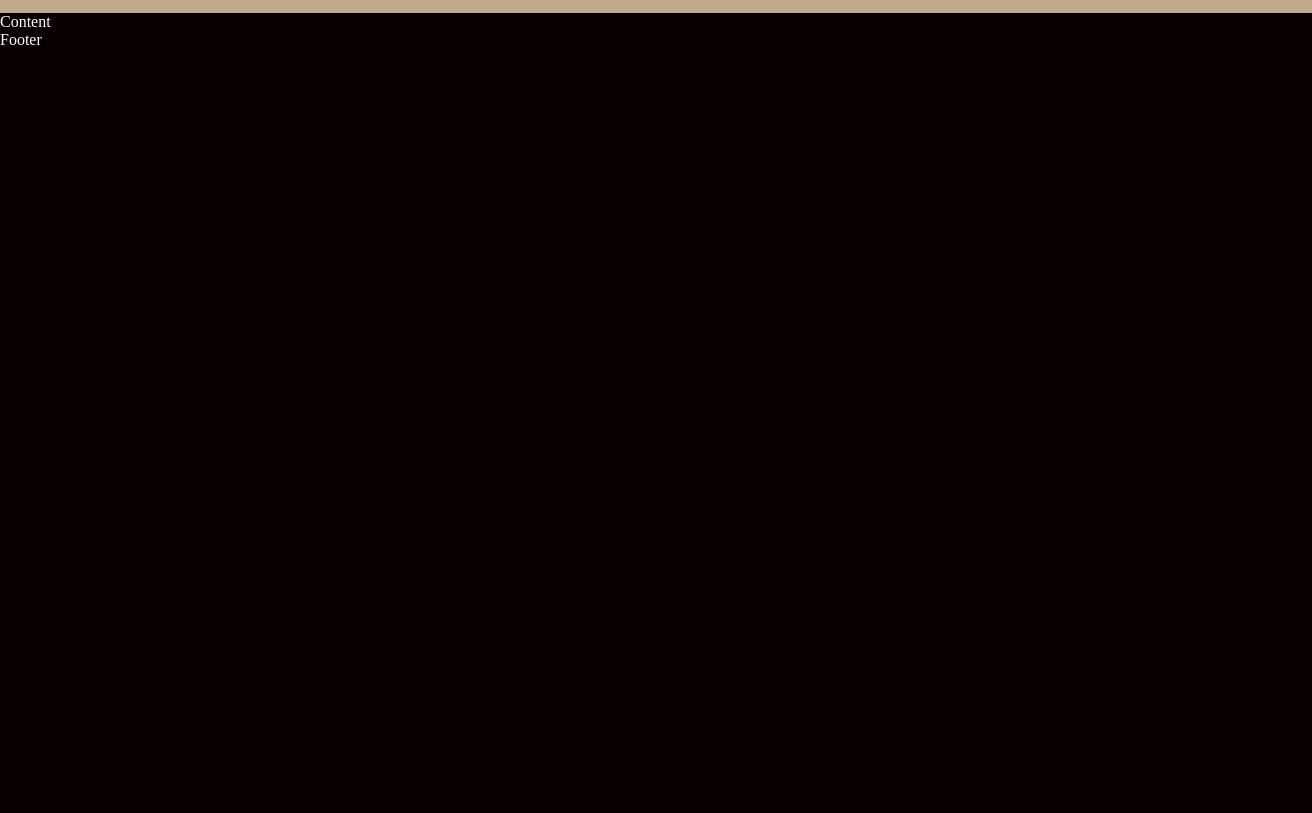
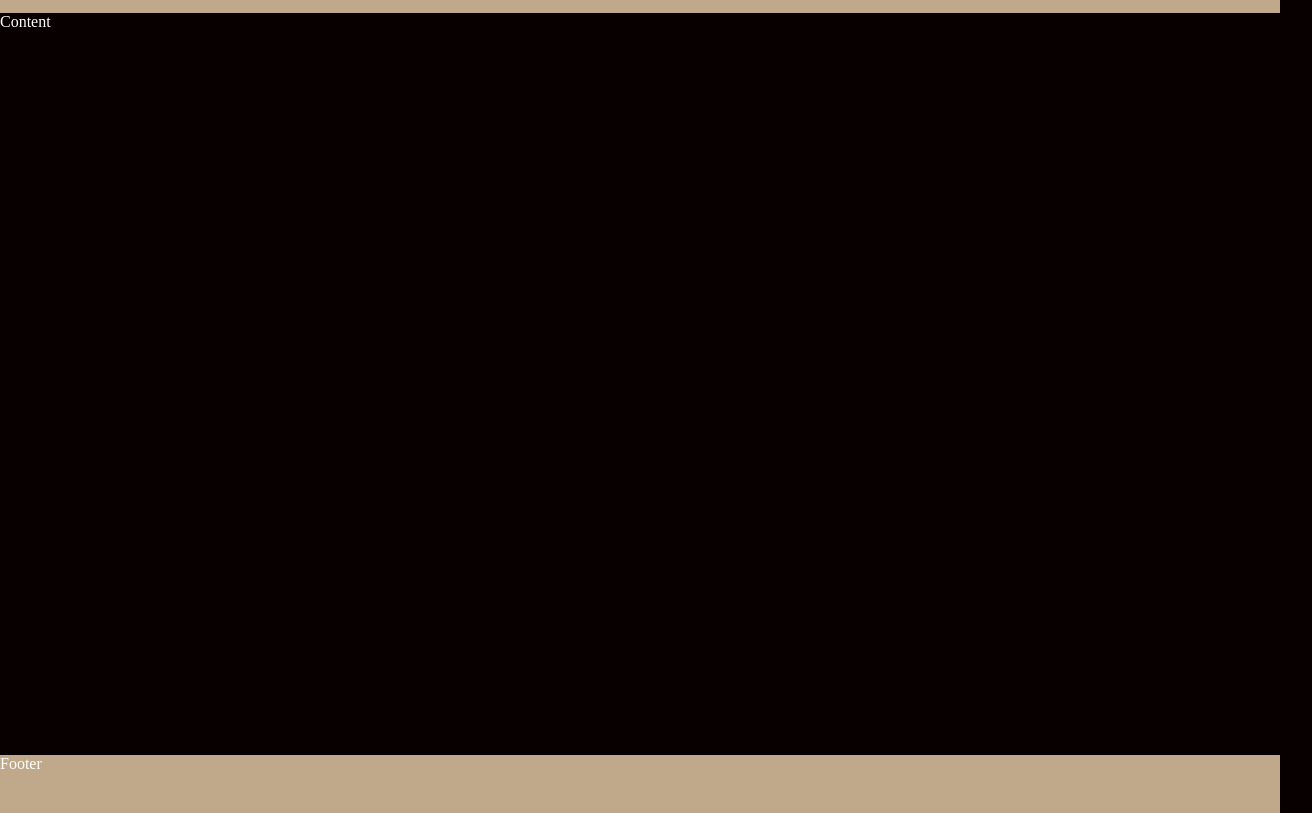
Before and after one commit to Roger-ODonnell/Rory-Gallagher-History-PP1, a plain HTML site: page index.html in a window 1280 px wide. Shown: the part 73-886 px from the top of the page, 1312 px wide, since content can reach past the window. Before the commit the page ends 800 px from the top, so only its background shows below. Drawn offline with Linux system fonts and the light colour scheme.

Commit message:
footer created, footer positioned at bottom of page

```diff
--- a/assets/styles/style.css
+++ b/assets/styles/style.css
@@ -6,6 +6,8 @@ body{
     margin: 0;
     padding: 0;
     background-color: #080000;
+    display: flex;
+    flex-direction: column;
 }
 
 .active{
@@ -14,7 +16,7 @@ body{
 
 nav{
     background-color: #C0A98B;
-    width: 100%;
+    max-width: 100%;
     padding: .5rem 1rem;
 }
 
@@ -33,3 +35,28 @@ nav ul img{
     width: 100px;
 
 }
+
+#mobile-nav{
+    width: 100%;
+    z-index: 1;
+}
+#mobile-nav i{
+    color: white;
+    text-align: right;
+}
+
+main{
+    min-height: 100vh;
+    display: flex;
+    flex: 1 0 auto;
+    flex-direction: column;
+    position: relative;
+}
+
+footer{
+    background-color: #C0A98B;;
+    width: 100%;
+    position: absolute;
+    padding-bottom: 2.5rem;
+    bottom: 0;
+}
--- a/index.html
+++ b/index.html
@@ -18,11 +18,16 @@
                 <li><a href="">Band</a></li>
                 <li><a href="">Songs</a></li>
             </ul>
+            <div id="mobile-nav">
+                <i class="fa-solid fa-bars"></i>
+            </div>
         </nav>
     </header>
 
-    <main>Content</main>
+    <main>Content
 
-    <footer>Footer</footer>
+        <footer>Footer</footer>
+    </main>
+
 </body>
 </html>
```
